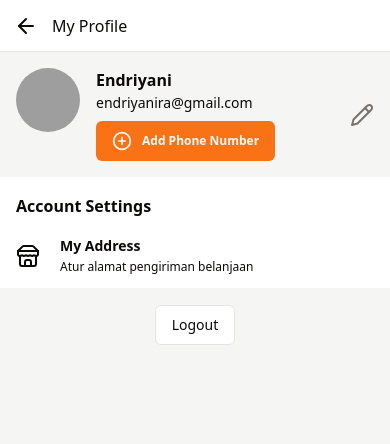
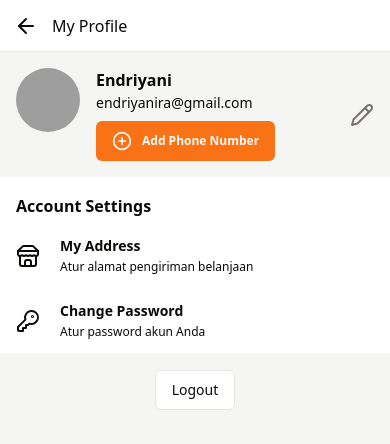
Before and after one commit to kennethjjonathan/marketplace-LilOren, a Next.js app: page /user in a window 390 px wide. Shown: the top 444 px of the page. Built offline with nearby package versions, Linux system fonts and the light colour scheme; grey boxes are pictures that could not be loaded.

Commit message:
feat(manage-account-address-details): updated user settings address list page

```diff
--- /dev/null
+++ b/src/components/UserPresentation/UserPresentation.module.scss
@@ -0,0 +1,26 @@
+.liloren__user__presentation {
+  @apply flex flex-row p-4 lg:w-[350px];
+}
+
+.lilOren__user__info {
+  @apply ml-4 flex flex-col justify-center overflow-hidden;
+}
+
+.lilOren__user__info__firstname {
+  @apply font-bold text-[16px] max-w-[100%] overflow-ellipsis overflow-hidden whitespace-nowrap;
+}
+
+.lilOren__user__name__container {
+  @apply flex items-center;
+}
+
+.lilOren__user__info__firstname {
+  @apply font-bold text-[16px] max-w-[100%] overflow-ellipsis overflow-hidden whitespace-nowrap;
+}
+.lilOren__user_email__container {
+  @apply font-light text-[14px];
+}
+
+.lilOren__user__edit__button {
+  @apply text-[12px] flex px-4 py-0 overflow-ellipsis whitespace-nowrap outline-none items-center justify-center overflow-hidden relative mt-[8px] lg:hidden;
+}
--- /dev/null
+++ b/src/components/UserPresentation/UserPresentation.tsx
@@ -0,0 +1,47 @@
+import React from 'react';
+import styles from './UserPresentation.module.scss';
+import Image from 'next/image';
+import { Button } from '../ui/button';
+import { Pencil, PlusCircle } from 'lucide-react';
+
+const UserPresentation = () => {
+  return (
+    <div className={styles.liloren__user__presentation}>
+      <Image
+        src={
+          'https://images.tokopedia.net/img/cache/300/tPxBYm/2023/1/20/17d1d6b7-50c0-4c06-b16e-3fd60feb70a8.jpg'
+        }
+        alt={'user__profpic'}
+        width={500}
+        height={500}
+        className={'rounded-full h-[64px] w-[64px]'}
+      />
+      <UserInfo />
+      <div className="flex ml-auto items-center lg:hidden">
+        <Pencil className="text-muted-foreground" />
+      </div>
+    </div>
+  );
+};
+
+const UserInfo = () => {
+  return (
+    <div className={styles.lilOren__user__info}>
+      <div className={styles.lilOren__user__name__container}>
+        <span className={styles.lilOren__user__info__firstname}>
+          {'Endriyani'}
+        </span>
+      </div>
+      <div className="lilOren__user__phone__container"></div>
+      <div className={styles.lilOren__user_email__container}>
+        {'endriyanira@gmail.com'}
+      </div>
+      <Button className={`${styles.lilOren__user__edit__button}`}>
+        <PlusCircle size={20} />
+        <span className="font-bold ml-[10px]">{'Add Phone Number'}</span>
+      </Button>
+    </div>
+  );
+};
+
+export default UserPresentation;
--- a/src/pages/search/[productId].tsx
+++ /dev/null
@@ -1,7 +0,0 @@
-import React from 'react';
-
-const ProductPage = () => {
-  return <div>Product Page</div>;
-};
-
-export default ProductPage;
--- a/src/pages/user/User.module.scss
+++ b/src/pages/user/User.module.scss
@@ -1,29 +1,5 @@
-.liloren__user__presentation {
-  @apply flex flex-row p-4;
-}
-
-.lilOren__user__info {
-  @apply ml-4 flex flex-col justify-center overflow-hidden;
-}
-
-.lilOren__user__name__container {
-  @apply flex items-center;
-}
-
-.lilOren__user__info__firstname {
-  @apply font-bold text-[16px] max-w-[100%] overflow-ellipsis overflow-hidden whitespace-nowrap;
-}
-
-.lilOren__user_email__container {
-  @apply font-light text-[14px];
-}
-
-.lilOren__user__edit__button {
-  @apply text-[12px] flex px-4 py-0 overflow-ellipsis whitespace-nowrap outline-none items-center justify-center overflow-hidden relative mt-[8px];
-}
-
 .list__item {
-  @apply flex py-[12px] px-[16px] items-center w-full hover:cursor-pointer;
+  @apply flex py-[12px] px-[16px] items-center w-full hover:cursor-pointer lg:bg-transparent;
 }
 
 .list__item__container {
--- a/src/pages/user/index.tsx
+++ b/src/pages/user/index.tsx
@@ -1,15 +1,14 @@
-import React, { Fragment, ReactElement, useState } from 'react';
-import Image from 'next/image';
-import { ArrowLeft, Pencil, PlusCircle, Store } from 'lucide-react';
+import React, { Fragment, ReactElement, ReactNode, useState } from 'react';
+import { ArrowLeft, KeyRound, Store } from 'lucide-react';
 import { useRouter } from 'next/router';
 import { NextPageWithLayout } from '../_app';
 import { Button } from '@/components/ui/button';
 import AddAddressModal from '../../components/AddAddressModal/AddAddressModal';
-import Navigation from '@/components/Navigation/Navigation';
 import BackButton from '@/components/BackButton/BackButton';
 import UserSettingsLayout from '@/components/UserSettingsLayout/UserSettingsLayout';
 import styles from './User.module.scss';
 import Head from 'next/head';
+import UserPresentation from '@/components/UserPresentation/UserPresentation';
 
 const User: NextPageWithLayout = () => {
   const router = useRouter();
@@ -41,22 +40,34 @@ const User: NextPageWithLayout = () => {
         ></meta>
       </Head>
       <Fragment>
-        <div className="bg-accent flex flex-col justify-start h-[100vh]">
+        <div className="lg:flex lg:justify-center lg:items-center w-[100vw] bg-white">
+          <div className="bg-accent flex flex-col justify-start h-[100vh] lg:w-[75vw] lg:p-4 lg:bg-transparent lg:hidden">
             <UserPresentation />
-          <div className="lilOren__user__setting pt-[17px] bg-white">
+            <div className="lilOren__user__setting pt-[17px] bg-white lg:bg-transparent lg:w-[350px] lg:hidden">
               <span id="account-setting-section" className="font-bold px-4">
                 {'Account Settings'}
               </span>
               <ul className="lilOren__user__account__setting__list mt-[5px]">
                 <UserSetting
+                  title={'My Address'}
+                  icon={<Store />}
+                  description={'Atur alamat pengiriman belanjaan'}
                   onClick={() => router.push('/user/settings/address')}
+                />
+                <UserSetting
+                  title={'Change Password'}
+                  icon={<KeyRound />}
+                  description={'Atur password akun Anda'}
+                  onClick={() => router.push('/user/settings/password')}
                 />
               </ul>
             </div>
-          <div className="lilOren__user__logout w-full flex justify-center items-center pt-[17px]">
+            <div className=""></div>
+            <div className="lilOren__user__logout w-full flex justify-center items-center pt-[17px] lg:hidden">
               <Button variant={'outline'} onClick={() => handleLogout()}>
                 {'Logout'}
               </Button>
+            </div>
           </div>
         </div>
         <AddAddressModal
@@ -70,7 +81,9 @@ const User: NextPageWithLayout = () => {
 
 User.getLayout = function getLayout(page: ReactElement) {
   return (
-    <UserSettingsLayout component={<UserHeading />}>{page}</UserSettingsLayout>
+    <UserSettingsLayout currentTab="My Biodata" component={<UserHeading />}>
+      {page}
+    </UserSettingsLayout>
   );
 };
 
@@ -94,63 +107,29 @@ const UserHeading = () => {
   );
 };
 
-const UserPresentation = () => {
-  return (
-    <div className={styles.liloren__user__presentation}>
-      <Image
-        src={
-          'https://images.tokopedia.net/img/cache/300/tPxBYm/2023/1/20/17d1d6b7-50c0-4c06-b16e-3fd60feb70a8.jpg'
-        }
-        alt={'user__profpic'}
-        width={500}
-        height={500}
-        className={'rounded-full h-[64px] w-[64px]'}
-      />
-      <UserInfo />
-      <div className="flex ml-auto items-center">
-        <Pencil className="text-muted-foreground" />
-      </div>
-    </div>
-  );
-};
-
-const UserInfo = () => {
-  return (
-    <div className={styles.lilOren__user__info}>
-      <div className={styles.lilOren__user__name__container}>
-        <span className={styles.lilOren__user__info__firstname}>
-          {'Endriyani'}
-        </span>
-      </div>
-      <div className="lilOren__user__phone__container"></div>
-      <div className={styles.lilOren__user_email__container}>
-        {'endriyanira@gmail.com'}
-      </div>
-      <Button className={styles.lilOren__user__edit__button}>
-        <PlusCircle size={20} />
-        <span className="font-bold ml-[10px]">{'Add Phone Number'}</span>
-      </Button>
-    </div>
-  );
-};
-
 interface UserSettingProps {
   onClick: () => void;
+  title: string;
+  description: string;
+  icon: ReactNode;
 }
 
-const UserSetting = ({ onClick }: UserSettingProps) => {
+const UserSetting = ({
+  onClick,
+  title,
+  description,
+  icon,
+}: UserSettingProps) => {
   return (
     <li
       className={styles.list__item}
       onClick={() => onClick()}
       onKeyDown={() => onClick()}
     >
-      <Store />
+      {icon}
       <div className={styles.list__item__container}>
-        <p className={styles.list__item__title}>My Address</p>
-        <p className={styles.list__item__desc}>
-          Atur alamat pengiriman belanjaan
-        </p>
+        <p className={styles.list__item__title}>{title}</p>
+        <p className={styles.list__item__desc}>{description}</p>
       </div>
     </li>
   );
--- a/src/pages/user/settings/address/index.tsx
+++ b/src/pages/user/settings/address/index.tsx
@@ -3,7 +3,6 @@ import { ArrowLeft, Check, MoreHorizontal } from 'lucide-react';
 import { useRouter } from 'next/router';
 import UserSettingsLayout from '@/components/UserSettingsLayout/UserSettingsLayout';
 import BackButton from '@/components/BackButton/BackButton';
-import Navigation from '@/components/Navigation/Navigation';
 import styles from './UserSettingsAddress.module.scss';
 import { Button } from '@/components/ui/button';
 import ButtonWithIcon from '@/components/ButtonWithIcon/ButtonWithIcon';
@@ -115,7 +114,7 @@ const UserSettingsAddress = () => {
         ))}
       </div>
       {loadingChangeMainAddress ? (
-        <></>
+        <>LoadingButton</>
       ) : (
         <div className="h-[60px] bg-white w-full flex justify-center items-center text-ellipsis whitespace-nowrap overflow-hidden px-4 pt-4 pb-4 fixed shadow-[0_-1px_6px_0_rgba(141,150,170,0.4)] bottom-0">
           <Button className="w-full" type="button" variant={'default'}>
@@ -150,9 +149,6 @@ const UserSettingsAddressHeading = () => {
           content="Mal online terbesar Indonesia, tempat berkumpulnya toko / online shop terpercaya se Indonesia. Jual beli online semakin aman dan nyaman di LilOren."
         ></meta>
       </Head>
-      {/* <div className="hidden lg:block">
-        <Navigation />
-      </div> */}
       <div className="lg:hidden UserSettingsAddress__navbar w-[100%] min-w-auto flex items-center top-0 h-[52px] border-b-[1px] sticky bg-white">
         <BackButton
           id="back-button"
@@ -177,7 +173,10 @@ const UserSettingsAddressHeading = () => {
 
 UserSettingsAddress.getLayout = function getLayout(page: ReactElement) {
   return (
-    <UserSettingsLayout component={<UserSettingsAddressHeading />}>
+    <UserSettingsLayout
+      currentTab="My Addresses"
+      component={<UserSettingsAddressHeading />}
+    >
       {page}
     </UserSettingsLayout>
   );
```
Lines whose indentation alone changed are shown as unchanged.
